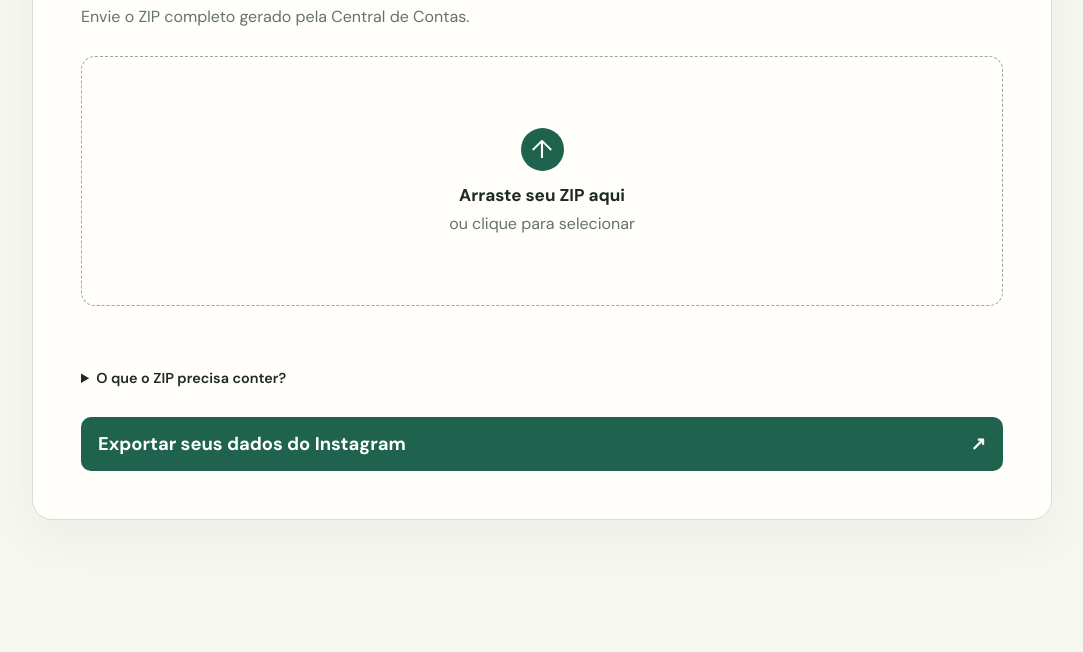
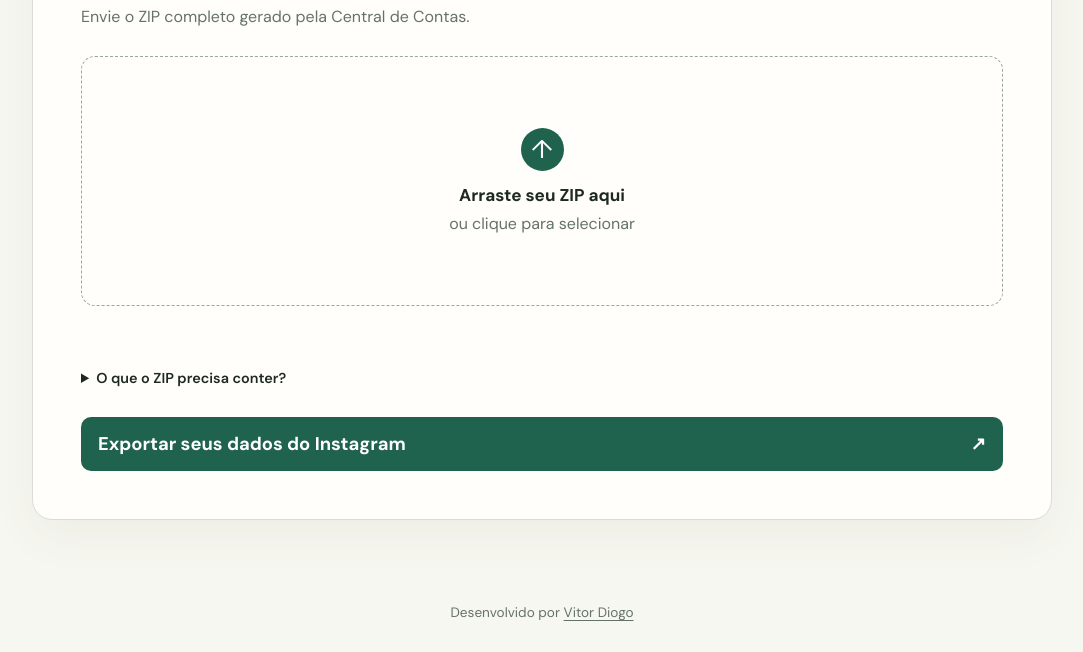
Before and after one commit to vpdiogo/instafollowers, a plain HTML site: page index.html in a window 1280 px wide. Shown: the part 683-1335 px from the top of the page, without its empty margins (98-1181 px from the left). Before the commit the page ends 1285 px from the top, so only its background shows below. Drawn offline with nearby package versions, Linux system fonts and the light colour scheme; a web font is replaced by a local one.

Commit message:
feat: add Vitor Diogo footer credit

```diff
--- a/app.js
+++ b/app.js
@@ -68,6 +68,7 @@ function saveIgnoredAccounts() {
 
 const translations = {
   pt: {
+    developedBy: 'Desenvolvido por',
     heroEyebrow: 'ANÁLISE 100% LOCAL',
     heroTitle: 'Quem te segue<br />de volta?',
     heroDescription: 'Importe o arquivo baixado do Instagram e compare suas listas sem enviar seus dados para ninguém.',
@@ -118,6 +119,7 @@ const translations = {
     switchLanguageLabel: 'Mudar para inglês'
   },
   en: {
+    developedBy: 'Developed by',
     heroEyebrow: '100% LOCAL ANALYSIS',
     heroTitle: 'Who follows you<br />back?',
     heroDescription: 'Import your Instagram download and compare your lists without sending your data anywhere.',
--- a/index.html
+++ b/index.html
@@ -83,6 +83,10 @@
         </div>
       </section>
     </main>
+    <footer class="site-footer">
+      <span data-i18n="developedBy">Desenvolvido por</span>
+      <a href="https://github.com/vpdiogo" target="_blank" rel="noopener noreferrer">Vitor Diogo</a>
+    </footer>
     <script src="vendor/jszip.min.js"></script>
     <script src="app.js"></script>
   </body>
--- a/style.css
+++ b/style.css
@@ -4,6 +4,10 @@
 * { box-sizing:border-box; }
 body { margin:0; min-height:100vh; color:var(--ink); background:radial-gradient(circle at 86% 2%, #e7efd7, transparent 27rem),var(--paper); font-family:'DM Sans',sans-serif; }
 .page { width:min(100% - 40px,1020px); margin:0 auto; padding:82px 0; }
+.site-footer { padding:0 20px 28px; color:var(--muted); text-align:center; font-size:.85rem; line-height:1.6; }
+.site-footer a { color:inherit; text-underline-offset:3px; }
+.site-footer a:hover { color:var(--green); }
+.site-footer a:focus-visible { outline:2px solid var(--green); outline-offset:3px; }
 .hero { max-width:650px; margin-bottom:52px; }.eyebrow { margin:0 0 15px; color:var(--green); font:500 .72rem 'DM Mono',monospace; letter-spacing:.12em; }
 h1,h2 { margin:0; letter-spacing:-.045em; line-height:.98; } h1 { font:600 clamp(3.25rem,9vw,6.6rem) 'Playfair Display',serif; } h2 { font-size:clamp(1.75rem,4vw,2.65rem); }.hero-description { display:flex; max-width:570px; align-items:flex-start; gap:8px; margin-top:26px; color:var(--muted); font-size:1.08rem; line-height:1.6; }.hero-description p { margin:0; }.info-button { display:grid; width:20px; height:20px; flex:0 0 20px; margin-top:4px; place-items:center; border:1px solid currentColor; border-radius:50%; background:transparent; color:var(--green); font:700 .75rem Georgia,serif; cursor:pointer; }.info-button:hover { background:#e7f1d8; }.privacy-note { max-width:570px; margin:13px 0 0; padding:12px 14px; border:1px solid #c6d99a; border-radius:9px; background:#f4f9df; color:#3d5847; font-size:.9rem; line-height:1.5; }
 .language-toggle { margin-top:22px; padding:8px 12px; border:1px solid var(--line); border-radius:999px; background:transparent; color:var(--green); font:600 .8rem 'DM Sans',sans-serif; cursor:pointer; }.language-toggle:hover { border-color:var(--green); background:#f3f8e7; }
```
